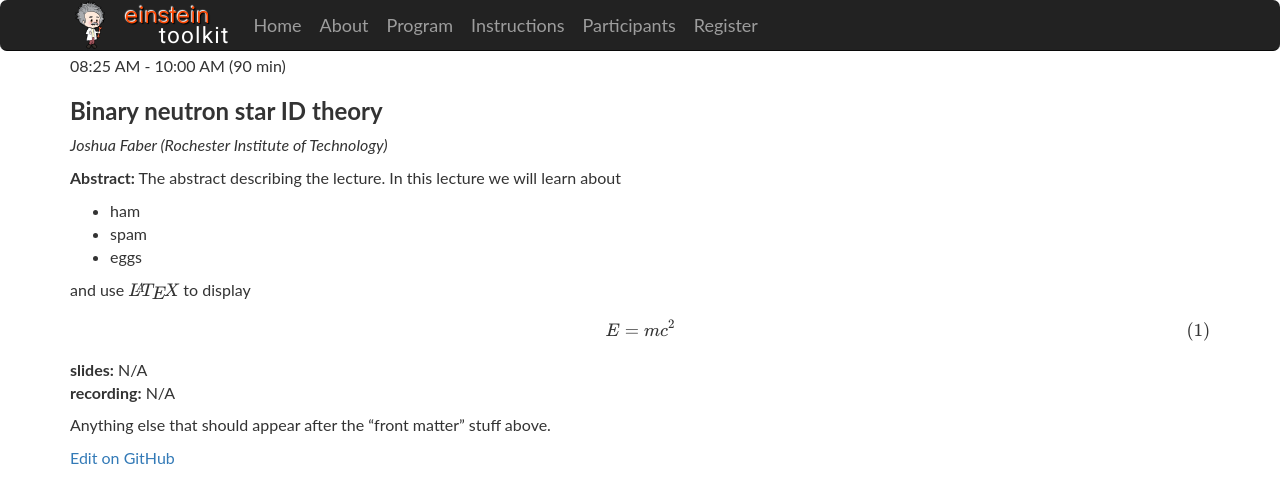
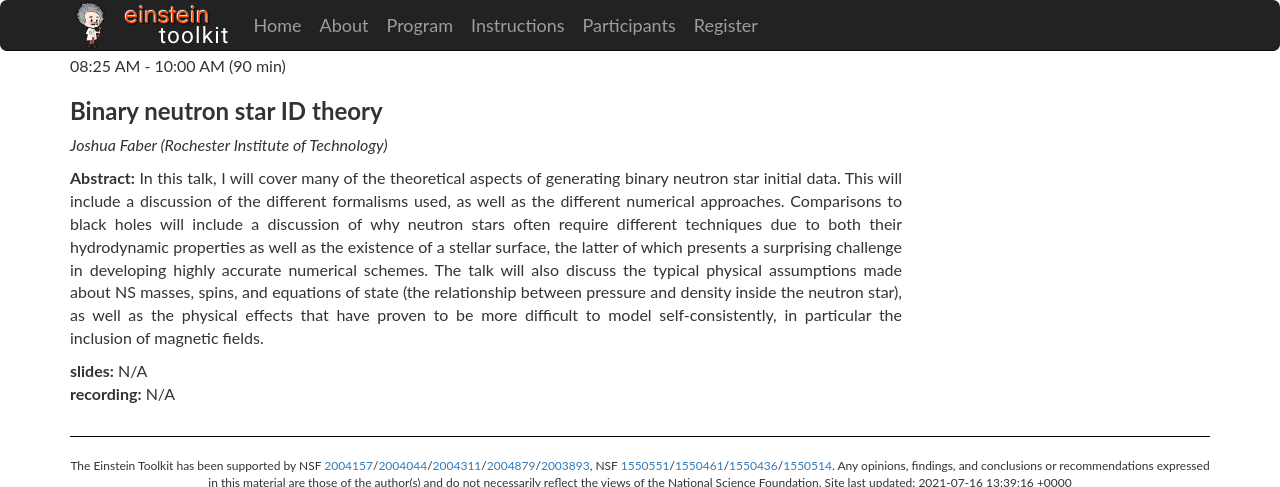
Before and after one commit to EinsteinToolkit/et2021uiuc, a Jekyll site: the page built from _lectures/02-JoshuaFaber/index.md, in a window 1280 px wide, cut to the strip 0-487 px from the top of the page. Built offline with Jekyll 4.4.1, drawn with Linux system fonts in a browser that asks for light colours; formulas are drawn with MathJax 3.

Commit message:
J Faber abstract

```diff
--- a/_lectures/02-JoshuaFaber/index.md
+++ b/_lectures/02-JoshuaFaber/index.md
@@ -13,25 +13,25 @@ institution: Rochester Institute of Technology
 {% include base.html %}
 
 {%-capture abstract-%}
-The abstract describing the lecture. In this lecture we will learn about
+In this talk, I will cover many of the theoretical aspects of generating
+binary neutron star initial data.  This will include a discussion of the
+different formalisms used, as well as the different numerical
+approaches. Comparisons to black holes will include a discussion of why
+neutron stars often require different techniques due to both their
+hydrodynamic properties as well as the existence of a stellar surface,
+the latter of which presents a surprising challenge in developing
+highly accurate numerical schemes.  The talk will also discuss the
+typical physical assumptions made about NS masses, spins, and equations
+of state (the relationship between pressure and density inside the
+neutron star), as well as the physical effects that have proven to be
+more difficult to model self-consistently, in particular the inclusion
+of magnetic fields.
 
-* ham
-* spam
-* eggs
-
-and use $$\LaTeX$$ to display
-
-$$
-\begin{equation}
-E = m c^2
-\end{equation}
-$$
 {%-endcapture-%}
 
 <div class="col-xs-12" markdown="1">
 {% include lecture.md abstract=abstract %}
 
-Anything else that should appear after the "front matter" stuff above.
 
-[Edit on GitHub](https://github.com/EinsteinToolkit/et2021uiuc/edit/master/{{page.path}})
+<!--[Edit on GitHub](https://github.com/EinsteinToolkit/et2021uiuc/edit/master/{{page.path}})-->
 </div>
```
